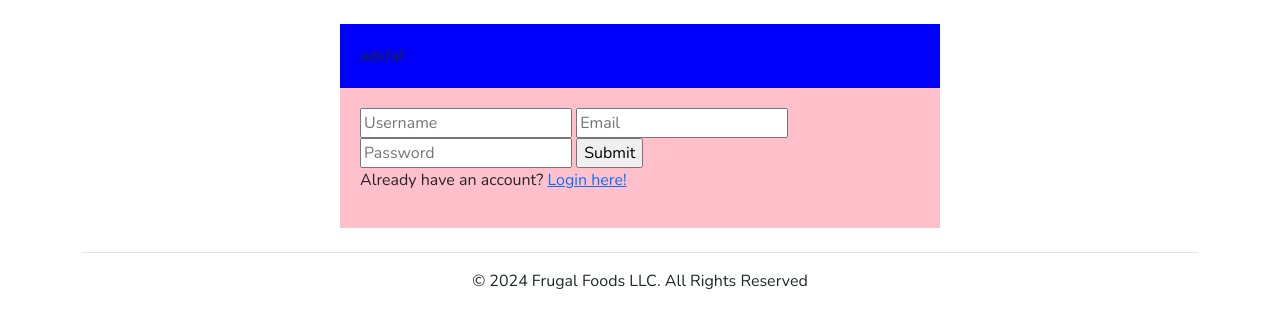
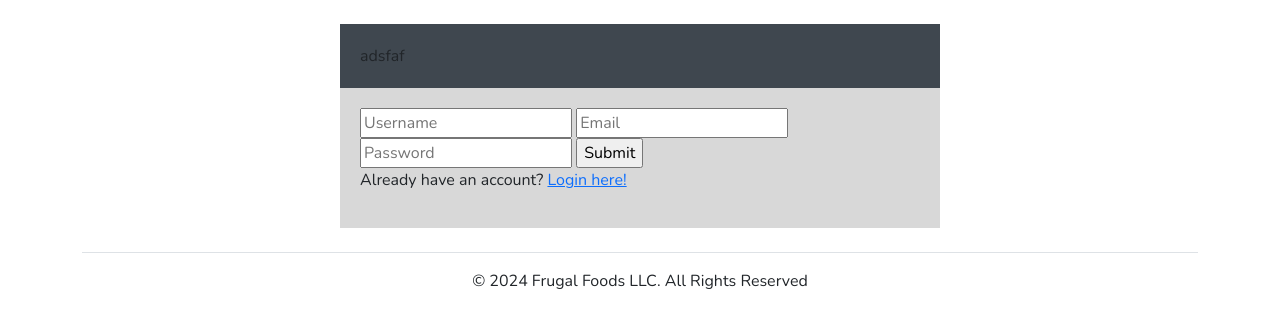
Before and after one commit to STEAM-Center-NYC/10038-Aggregating-Delivery-Service-Prices-To-Determine-The-Best-Deal, a Flask app: page /signup in a window 1280 px wide. Shown: the part 72-400 px from the top of the page. Run offline with Flask 3, Linux system fonts and the light colour scheme.

Commit message:
initial commit

```diff
--- a/static/styles.css
+++ b/static/styles.css
@@ -41,14 +41,14 @@ body{
 /* Sign In // Sign Up */
 
 .log_intro {
-    background-color: blue;
+    background-color: #3f474f;
     width: 600px;
     margin: auto;
     padding: 20px;
 }
 
 .log_box {
-    background-color: pink;
+    background-color: #d8d8d8;
     width: 600px;
     margin: auto;
     padding: 20px;
```
